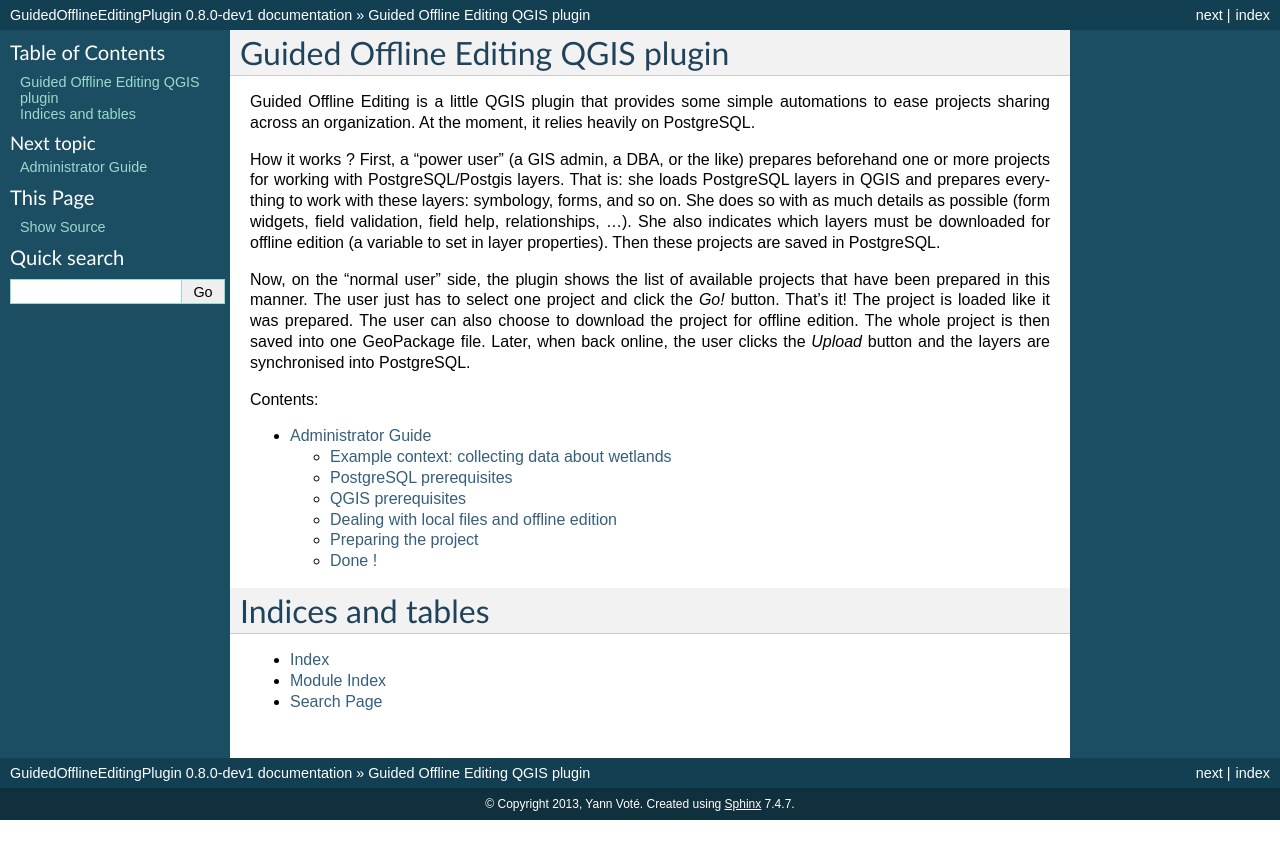
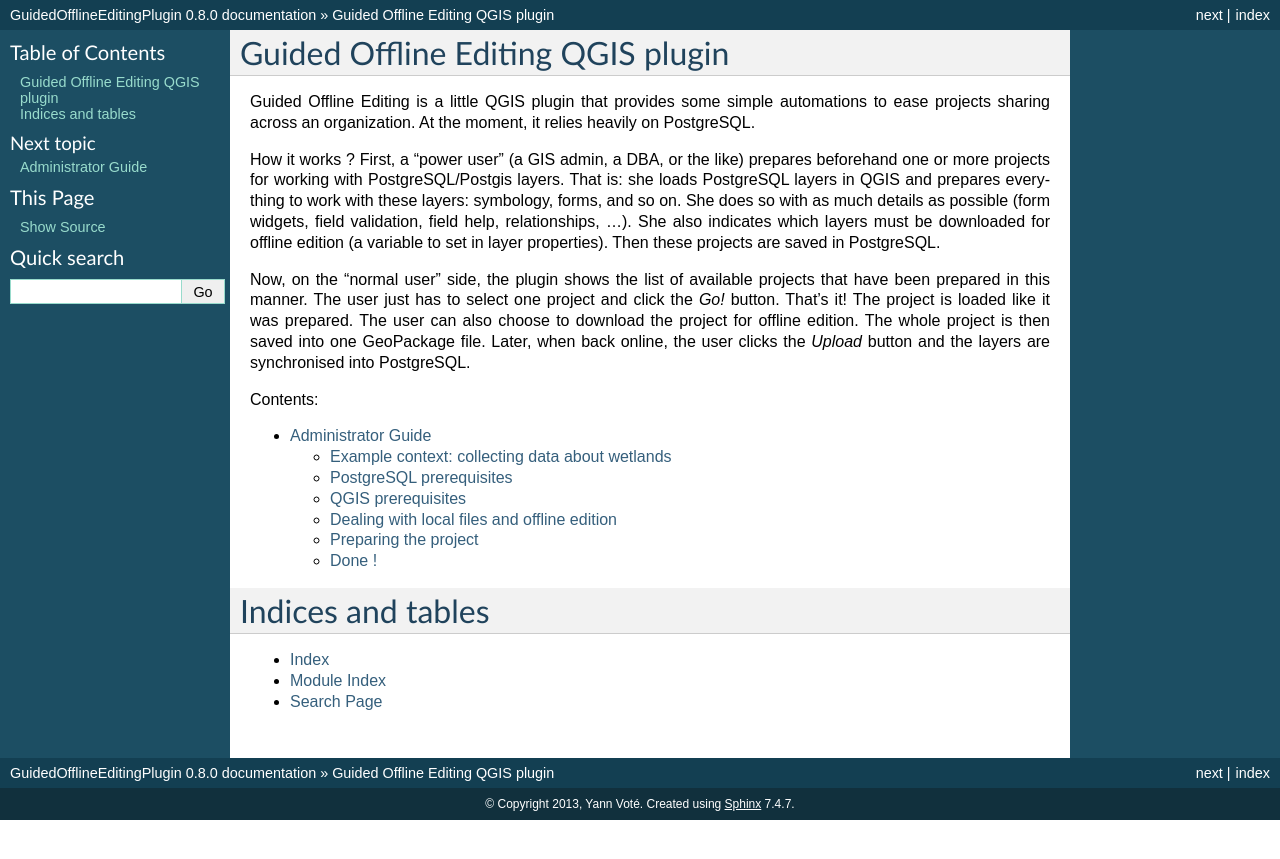
Before and after one commit to ygversil/qgis-guided-offline-editing, a Sphinx documentation site: the page built from help/source/index.rst, in a window 1280 px wide. Shown: the top 859 px of the page. Built offline with Sphinx 7.4.7, drawn with Linux system fonts in a browser that asks for light colours; formulas are drawn with MathJax 3.

Commit message:
Bump version: 0.8.0-dev1 → 0.8.0

```diff
--- a/help/source/conf.py
+++ b/help/source/conf.py
@@ -47,9 +47,9 @@
 # built documents.
 #
 # The short X.Y version.
-version = '0.8.0-dev1'
+version = '0.8.0'
 # The full version, including alpha/beta/rc tags.
-release = '0.8.0-dev1'
+release = '0.8.0'
 
 # The language for content autogenerated by Sphinx. Refer to documentation
 # for a list of supported languages.
--- a/metadata.txt
+++ b/metadata.txt
@@ -10,7 +10,7 @@
 name=Guided Offline Editing
 qgisMinimumVersion=3.10
 description=Extend the built-in Offline Editing plugin providing automated processes
-version=0.8.0-dev1
+version=0.8.0
 author=Yann Voté
 email=ygversil@lilo.org
 
```
Also changed, not shown: .bumpversion.cfg.
